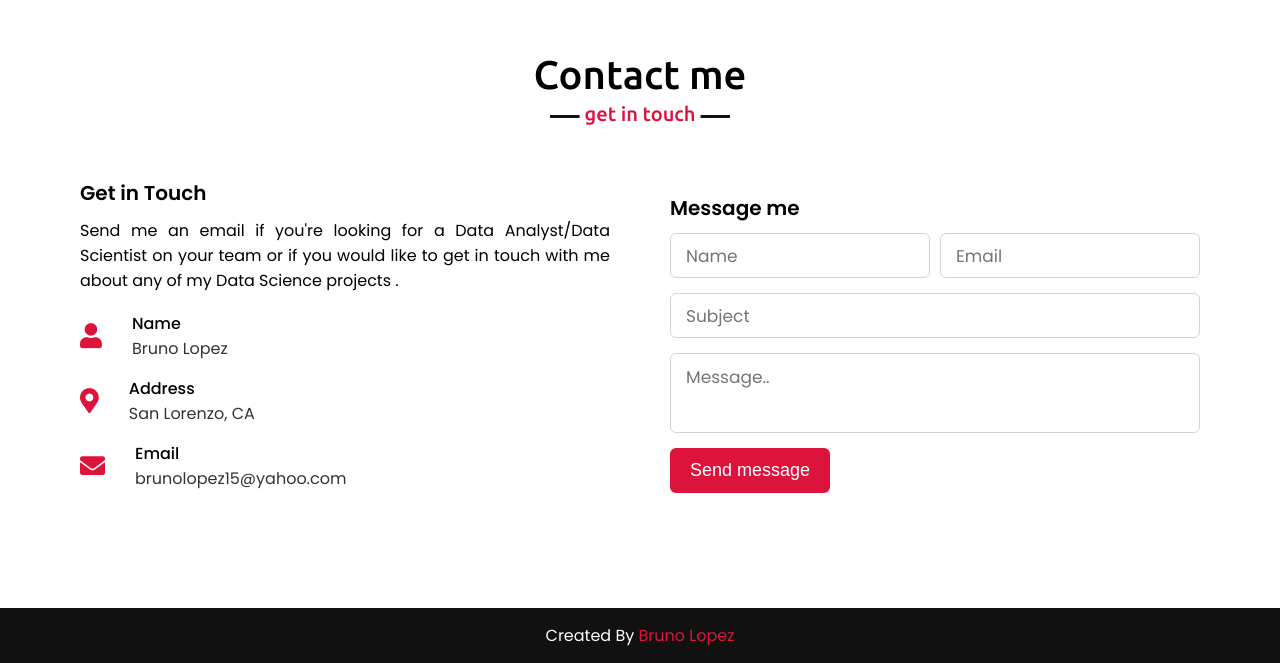
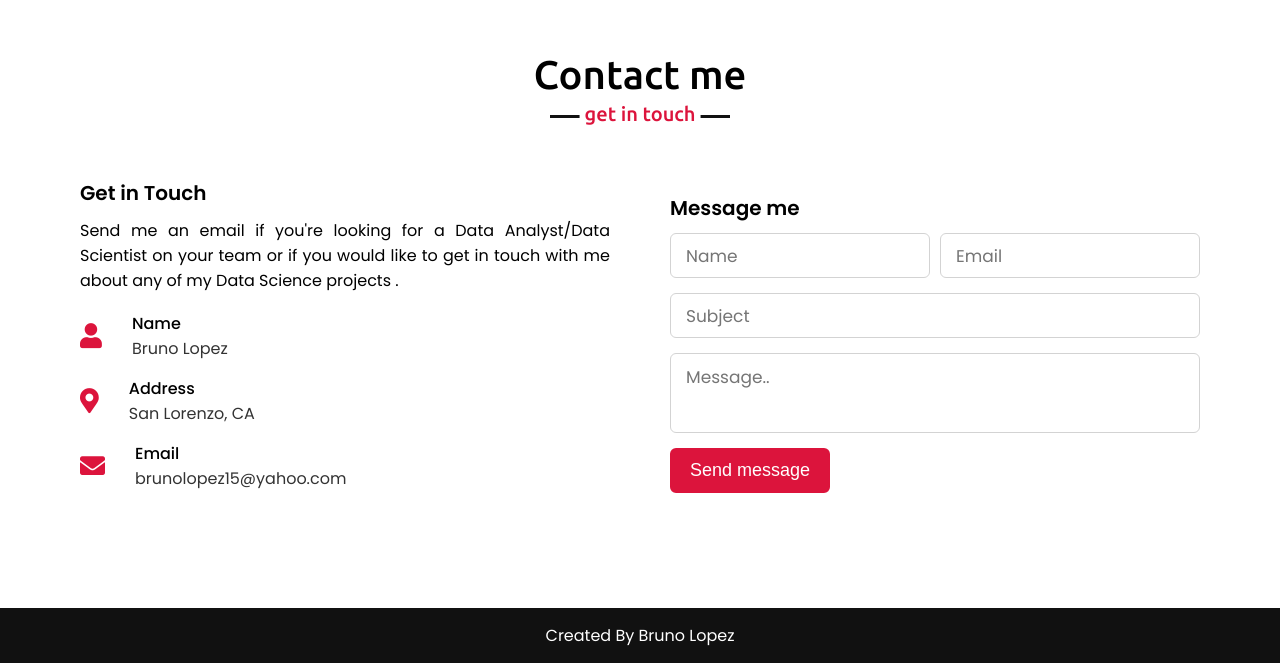
Before and after one commit to brunohlopez/brunohlopez.github.io, a plain HTML site: page index.html in a window 1280 px wide. Shown: the part 2339-3002 px from the top of the page. Drawn offline with nearby package versions, Linux system fonts and the light colour scheme.

Commit message:
fixed footer

```diff
--- a/index.html
+++ b/index.html
@@ -193,7 +193,7 @@
 
     <!-- footer section start -->
     <footer>
-        <span>Created By <a href="https://www.codingnepalweb.com">Bruno Lopez</a>
+        <span>Created By Bruno Lopez</a>
     </footer>
 
     <script src="script.js"></script>
```
